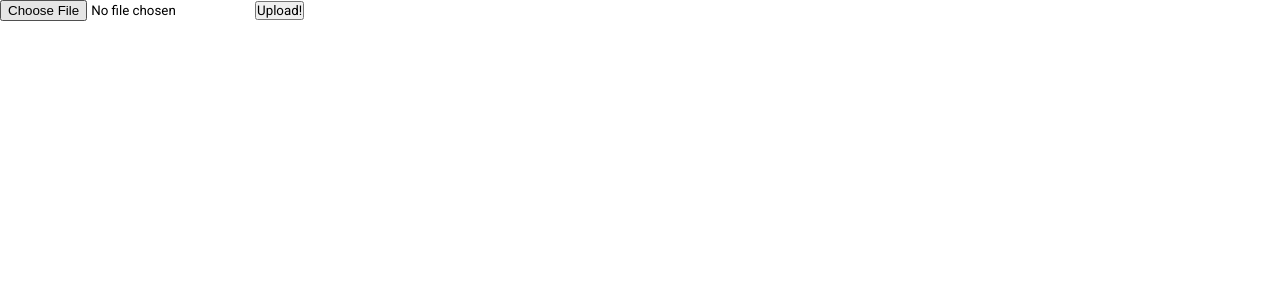
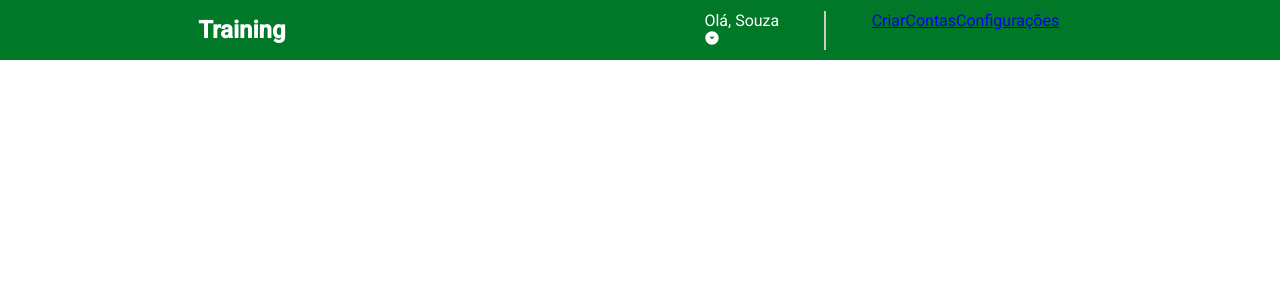
Before and after one commit to HenkelDio/plataforma-treinamentos2, a React (Create React App) app in the folder client/: page / in a window 1280 px wide. Shown: the top 300 px of the page. Built offline with nearby package versions, Linux system fonts and the light colour scheme.

Commit message:
added header styles

```diff
--- a/client/src/App.js
+++ b/client/src/App.js
@@ -1,9 +1,8 @@
-
-import PdfUploader from "./pages/pdfUplader";
+import Header from "./components/header";
 
 function App() {
   return (
-    <PdfUploader />
+    <Header />
   );
 }
 
--- a/client/src/components/header/header.module.css
+++ b/client/src/components/header/header.module.css
@@ -12,6 +12,7 @@
 .innerHeader{
     width: 100%;
     height: 100%;
+
     display: flex;
     flex-direction: row;
     justify-content: space-around;
@@ -20,8 +21,23 @@
 
 .infoHeader{
     width: 400px;
+
     display: flex;
     justify-content: space-around;
+}
+
+.logoutContainer{
+    display: none;
+}
+
+.separator{
+    background-color: rgb(203, 203, 203);
+    width: 2px;
+}
+
+.featuresHeader .features{
+    display: flex;
+    list-style: none;
 }
 
 /*
--- a/client/src/components/header/index.jsx
+++ b/client/src/components/header/index.jsx
@@ -47,7 +47,7 @@ function Header(){
                             <li><a href="/contas">Configurações</a></li>
                         </ul>
                     </div>
-                    <div className="logout-side-menu">
+                    <div className={styles.logoutSideMenu}>
                     <p>Sair <BsArrowBarRight /></p>
                 </div>
                 </div>
@@ -64,13 +64,13 @@ function Header(){
                 <div className={styles.infoHeader}>
                     <div className="greetings-header">
                         <p>Olá, Souza</p><p onClick={()=>{animateArrow()}} className='MdArrowDropDownCircle'><MdArrowDropDownCircle /></p>
-                        <div className='logout-container'>
+                        <div className={styles.logoutContainer}>
                             <p>Sair <BsArrowBarRight /></p>
                         </div>
                     </div>
-                    <div className='separator'></div>
-                    <div className="features-header">
-                        <ul className='features'>
+                    <div className={styles.separator}></div>
+                    <div className={styles.featuresHeader}>
+                        <ul className={styles.features}>
                             <li><a href="/">Criar</a></li>
                             <li><a href="/">Contas</a></li>
                             <li><a href="/">Configurações</a></li>
--- a/client/src/pages/pdfUplader/index.jsx
+++ b/client/src/pages/pdfUplader/index.jsx
@@ -1,6 +1,5 @@
 
-import { useRef, useState } from "react"
-import Axios from "axios"
+import { useRef } from "react"
 
 export default function PdfUploader() {
 
```
